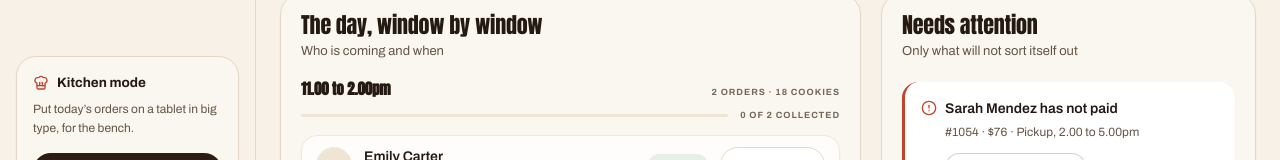
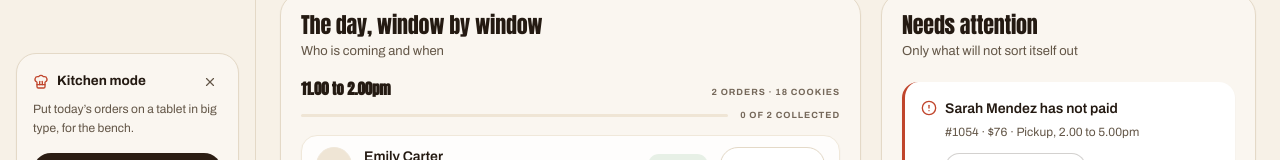
Before and after one commit to munna-68/bake-house, a React (Vite) app: page /dashboard in a window 1280 px wide. Shown: the part 522-682 px from the top of the page. Built offline with nearby package versions, Linux system fonts and the light colour scheme.

Commit message:
feat: add dismissible kitchen mode card to enhance user experience

```diff
--- a/src/dashboard/Dashboard.tsx
+++ b/src/dashboard/Dashboard.tsx
@@ -17,6 +17,7 @@ import {
   TrendingUp,
   Users,
   UtensilsCrossed,
+  X,
 } from 'lucide-react'
 
 const TABS = [
@@ -43,6 +44,7 @@ export function Dashboard() {
   const navigate = useNavigate()
   const [orders, setOrders] = useState<DashboardOrder[]>(DASHBOARD_ORDERS)
   const [kitchen, setKitchen] = useState(false)
+  const [kitchenCardDismissed, setKitchenCardDismissed] = useState(false)
   const { toast } = useShop()
 
   const actions: OrderActions = useMemo(
@@ -139,10 +141,21 @@ export function Dashboard() {
         </div>
 
         <div className="px-4 pb-5 pt-4 space-y-3 shrink-0">
+          {!kitchenCardDismissed && (
           <div className="rounded-[20px] border border-line bg-[#faf6f0] p-4 shadow-xs">
-            <div className="flex items-center gap-2">
-              <ChefHat className="h-4 w-4 text-brick" />
-              <p className="text-[13.5px] font-bold text-ink">Kitchen mode</p>
+            <div className="flex items-center justify-between gap-2">
+              <div className="flex items-center gap-2">
+                <ChefHat className="h-4 w-4 text-brick" />
+                <p className="text-[13.5px] font-bold text-ink">Kitchen mode</p>
+              </div>
+              <button
+                type="button"
+                onClick={() => setKitchenCardDismissed(true)}
+                aria-label="Dismiss kitchen mode card"
+                className="grid h-6 w-6 place-items-center rounded-full text-ink-soft transition-all hover:bg-cream-deep hover:text-ink active:scale-95"
+              >
+                <X className="h-3.5 w-3.5" />
+              </button>
             </div>
             <p className="mt-1.5 text-[12px] leading-relaxed text-ink-soft">
               Put today&rsquo;s orders on a tablet in big type, for the bench.
@@ -155,6 +168,7 @@ export function Dashboard() {
               <span>Open bench mode</span>
             </button>
           </div>
+          )}
           <Link
             to="/"
             className="inline-flex w-full items-center justify-center gap-2 rounded-full border border-line bg-shell px-4 py-2.5 text-[12px] font-medium text-ink transition-all hover:border-ink/40 active:scale-95"
```
